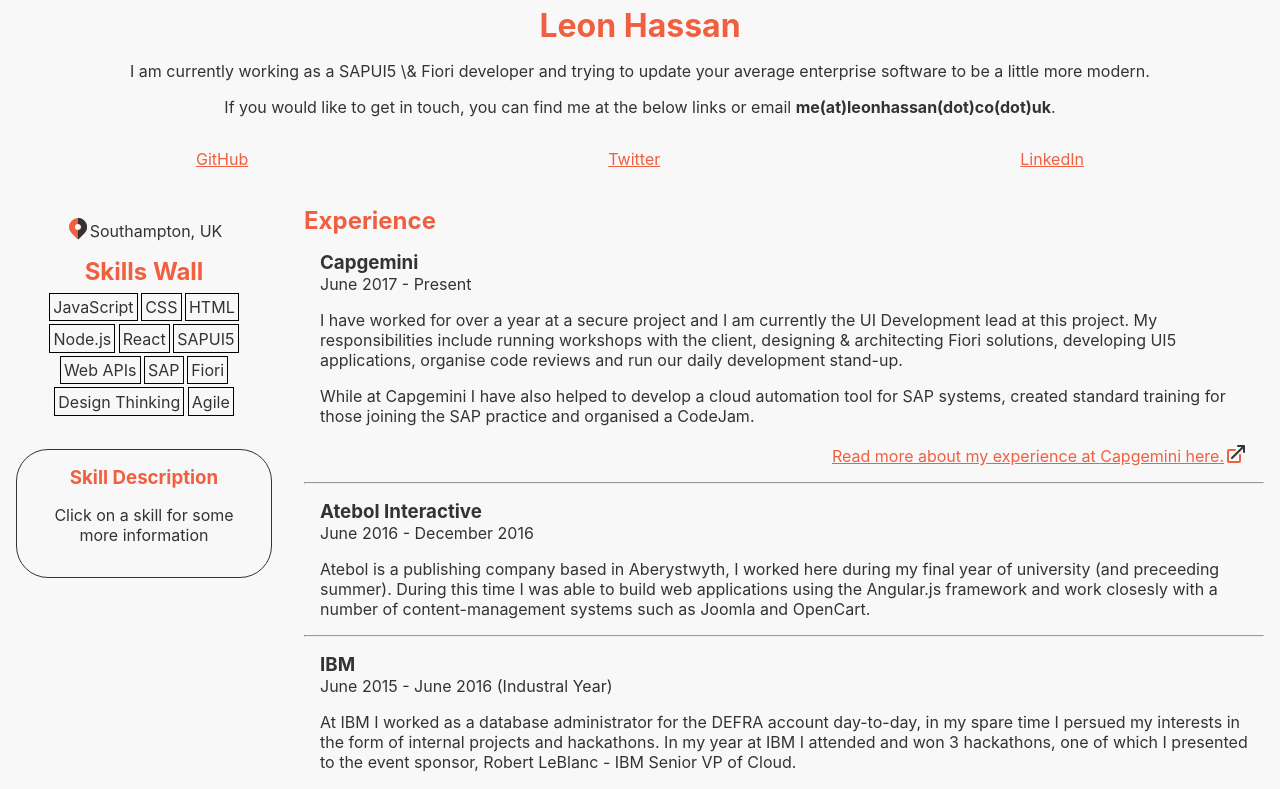
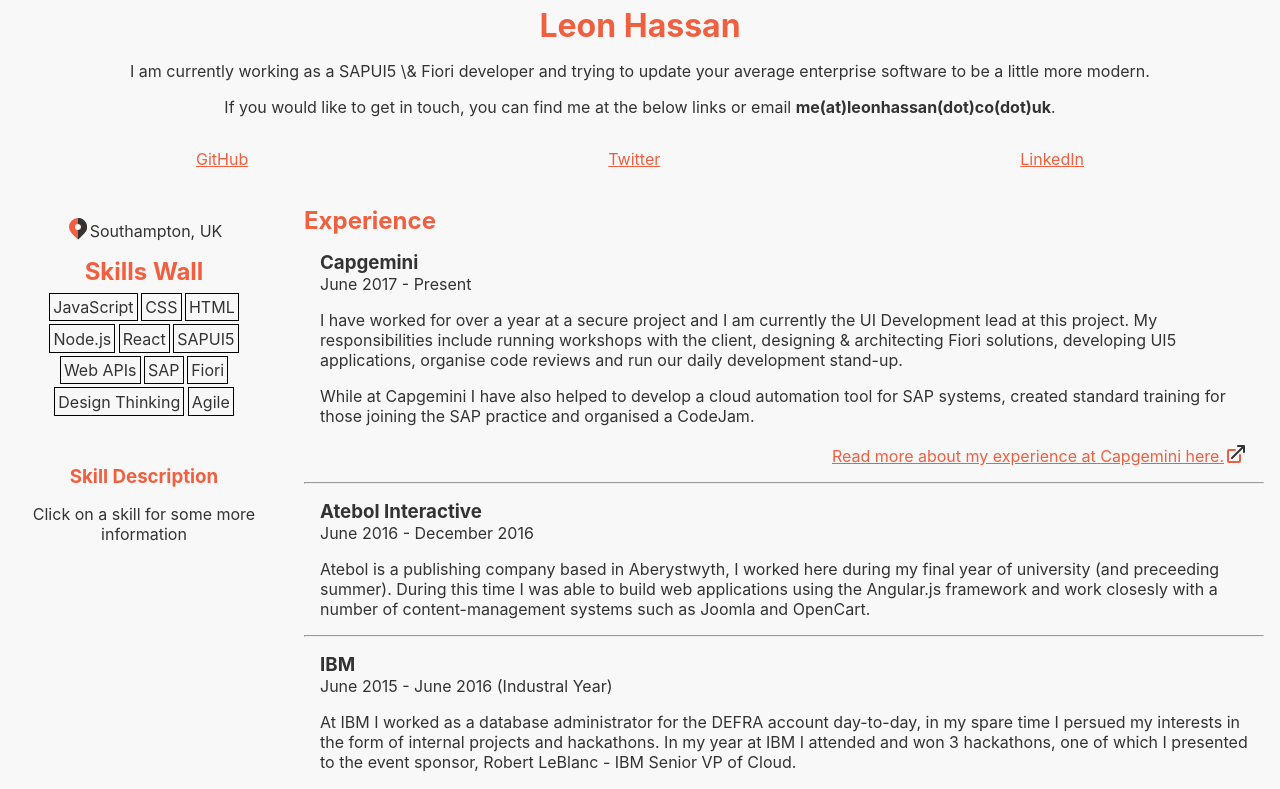
Before and after one commit to Leoooob/leonhassan.co.uk, a React (Create React App) app: page / in a window 1280 px wide. Shown: the top 789 px of the page. Built offline with nearby package versions, Linux system fonts and the light colour scheme.

Commit message:
styling change for skill wall description

```diff
--- a/src/App.css
+++ b/src/App.css
@@ -90,9 +90,7 @@
  }
 
  aside .skill-wall .skill-description {
-  border: 1px solid;
   padding: 1em;
-  border-radius: 2em;
 }
 
 aside .skill-wall .skill-description h3 {
```
